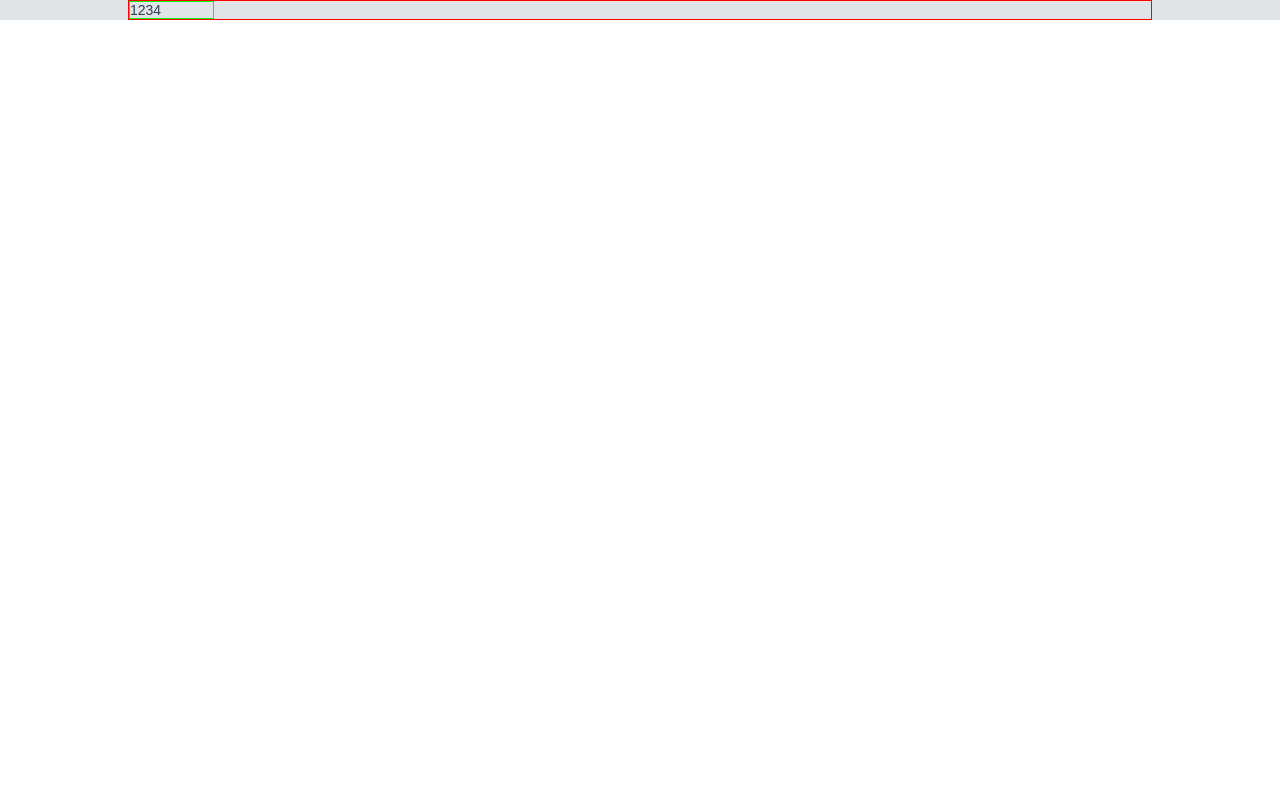
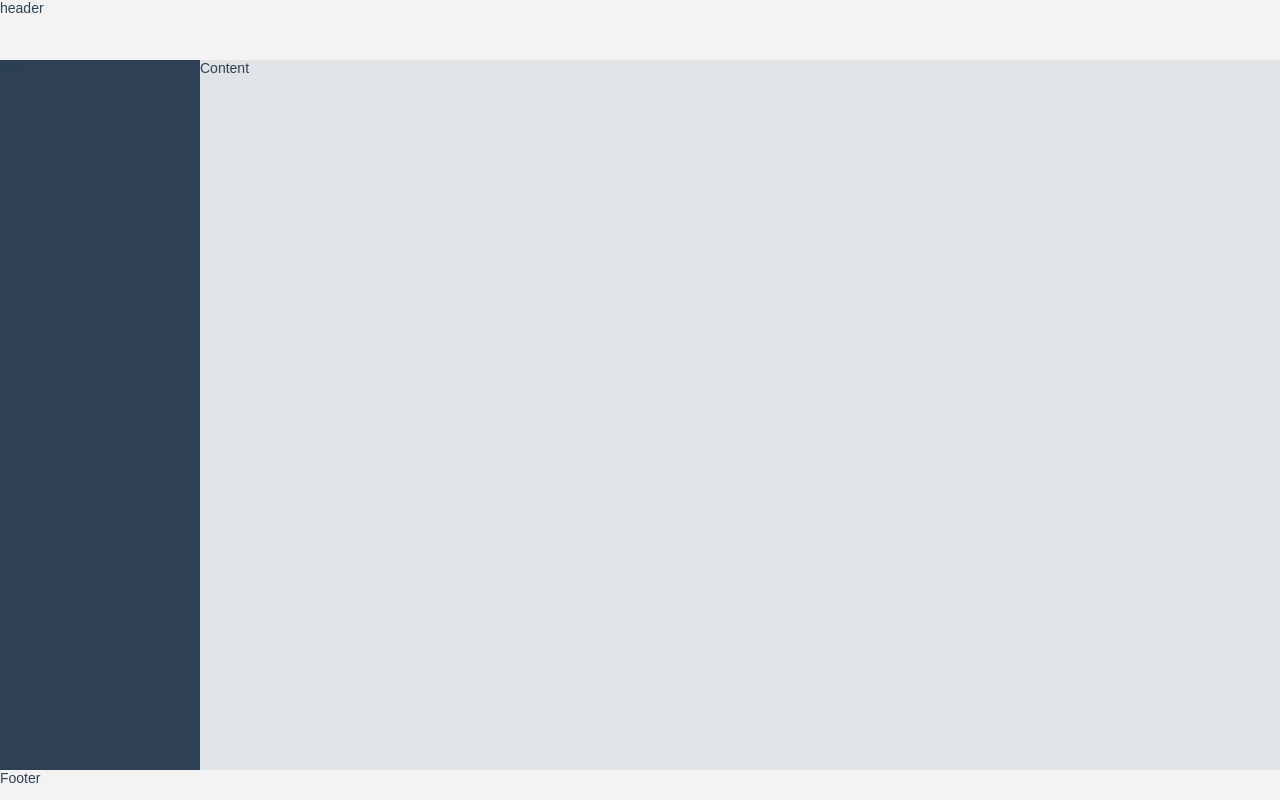
Before and after one commit to BlueStoneQ/BBQ, a React (Create React App) app in the folder thoughtworks-homework/cruise/: page / in a window 1280 px wide. Built offline with nearby package versions, Linux system fonts and the light colour scheme.

Commit message:
cruise-component-简易Layout

```diff
--- a/thoughtworks-homework/cruise/src/components/grid/index.css
+++ b/thoughtworks-homework/cruise/src/components/grid/index.css
@@ -2,10 +2,10 @@
 /* Row */
 .row-wrap {
   width: 100%;
-  border: 1px solid #f00;
+  /* border: 1px solid #f00; */
 }
 /* Col */
 .col-wrap {
   display: inline-block;
-  border: 1px solid #0f0;
+  /* border: 1px solid #0f0; */
 }
--- a/thoughtworks-homework/cruise/src/components/index.js
+++ b/thoughtworks-homework/cruise/src/components/index.js
@@ -1,3 +1,4 @@
 export { Row, Col } from  './grid';
 export { default as Menu } from './menu';
 export { default as Page } from './page';
+export { default as Layout } from './layout';
--- /dev/null
+++ b/thoughtworks-homework/cruise/src/components/layout/index.css
@@ -0,0 +1,36 @@
+/* components - Layout */
+/* Header */
+/* Header wrap */
+.header-wrap {
+  width: 100%;
+  height: 60px;
+  background:#F3F3F3;
+}
+/* Sider */
+.sider-wrap {
+  /* display: inline-block; */
+  float: left;
+  width: 200px;
+  height: calc(100vh - 90px);
+  background:#2D4054;
+}
+/* Content */
+.content-wrap {
+  /* display: inline-block; */
+  float: right;
+  width: calc(100vw - 200px);
+  height: calc(100vh - 90px);
+  background:#E1E4E6;
+}
+/* Footer */
+.footer-wrap {
+  clear: both;
+  width: 100%;
+  height: 30px;
+  background: #F3F3F3;
+}
+/* Layout */
+.layout-wrap {
+  width: 100%;
+  clear: both;
+}
--- /dev/null
+++ b/thoughtworks-homework/cruise/src/components/layout/index.jsx
@@ -0,0 +1,126 @@
+/**
+ * components-Layout
+ * 1- 包括：Header + Content + Sider + Footer
+ * 2- 响应式：xl>=1200px lg>=1024px md>=768 md<=768; 主要是sider的隐藏与展开
+ */
+import React, { Component } from 'react';
+import './index.css';
+
+/**
+ * 公共常量- Sider的width
+ */
+// const SIDER_WIDTH = '100px';
+
+/**
+ * Layout - Header
+ */
+class Header extends Component {
+  render() {
+    const { style } = this.props;
+    return (
+      <div
+        className='header-wrap'
+        style={{...style}}
+      >
+        { this.props.children }
+      </div>
+    );
+  }
+}
+
+/**
+ * Layout - Content
+ */
+class Content extends Component {
+  render() {
+    const { style } = this.props;
+    return (
+      <div
+        className='content-wrap'
+        style={{...style}}
+      >
+        { this.props.children }
+      </div>
+    );
+  }
+}
+
+/**
+ * Layout - Sider
+ */
+class Sider extends Component {
+  render() {
+    const { style } = this.props;
+    return (
+      <div
+        className='sider-wrap'
+        style={{...style}}
+      >
+        { this.props.children }
+      </div>
+    );
+  }
+}
+
+/**
+ * Layout - Footer
+ */
+class Footer extends Component {
+  render() {
+    const { style } = this.props;
+    return (
+      <div
+        className='footer-wrap'
+        style={{...style}}
+      >
+        { this.props.children }
+      </div>
+    );
+  }
+}
+
+/**
+ * Layout
+ */
+class Layout extends Component {
+  constructor (props) {
+    super(props);
+    this.state = {
+      siderWidth: 0 // Sider的宽度 - 参与content的width的运算
+    }
+  }
+  render() {
+    console.log('【Layout props.children】: ', this.props.children);
+    const { style } = this.props;
+    return (
+      <div
+        className='layout-wrap'
+        style={{...style}}
+      >
+        { React.Children.map(this.props.children, function(child, i) {
+            // 在这里我们对各种情况进行判断渲染
+            // 只有content 而没有sider
+            // 有sider + content
+            // if (child.type.name === 'Sider') {
+            //   this.setState({
+            //     siderWidth: SIDER_WIDTH
+            //   });
+            // }
+            // if (child.type.name === 'Content') {
+            //   child.props.width = `calc(100vm - ${this.state.siderWidth})`
+            // }
+            // 没有content的情况抛出异常
+            console.log('child: ', child);
+            return child;
+        }) }
+      </div>
+    );
+  }
+}
+
+Layout.Header = Header;
+Layout.Content = Content;
+Layout.Sider = Sider;
+Layout.Footer = Footer;
+
+export default Layout;
--- a/thoughtworks-homework/cruise/src/components/menu/index.css
+++ b/thoughtworks-homework/cruise/src/components/menu/index.css
@@ -0,0 +1,9 @@
+/* components - Menu */
+/* Menu wrap */
+.menu-wrap {
+  display: inline-block;
+  /* width: 100px; */
+  /* height: 100%; */
+  border: 1px solid #00f;
+}
+/* Item wrap */
--- a/thoughtworks-homework/cruise/src/components/menu/index.jsx
+++ b/thoughtworks-homework/cruise/src/components/menu/index.jsx
@@ -1,18 +1,18 @@
 /**
  * components-Menu
- * 1- 栅格组件：24等分
- * 2- 响应式：xl>=1200px lg>=1024px md>=768 md<=768
+ * 1- 根据props.data + Item 遍历渲染整个菜单
+ * 2- 菜单须有折叠功能 - 在响应式的情况下 进行折叠
  */
 import React, { Component } from 'react';
 import './index.css';
 
 /**
- * Grid - Row
+ * Menu - Item
  */
 class Item extends Component {
   render() {
     return (
-      <div className='row-wrap'>
+      <div className='item-wrap'>
         { this.props.children }
       </div>
     );
@@ -20,15 +20,14 @@ class Item extends Component {
 }
 
 /**
- * Grid - Col
+ * Menu
  */
 class Menu extends Component {
   render() {
     const { span } = this.props
-    console.log('span: ', span);
     return (
       <div
-        className='col-wrap'
+        className='menu-wrap'
         style={{
           width: (span * 100 / 24) + '%' // 百分比 - 栅格系统 24等分
         }}
--- a/thoughtworks-homework/cruise/src/components/page/index.css
+++ b/thoughtworks-homework/cruise/src/components/page/index.css
@@ -1,8 +1,6 @@
 /* components - Page */
 /* wrap */
 .page-wrap {
-  box-sizing: border-box;
-  -moz-box-sizing:border-box; /* Firefox */
   width: 100%;
   height: 100%;
   padding: 0 10%;
--- a/thoughtworks-homework/cruise/src/components/page/index.jsx
+++ b/thoughtworks-homework/cruise/src/components/page/index.jsx
@@ -7,7 +7,7 @@ import React, { Component } from 'react';
 import './index.css';
 
 /**
- * Grid - Col
+ * Page
  */
 class Page extends Component {
   render() {
--- a/thoughtworks-homework/cruise/src/views/cruise/index.jsx
+++ b/thoughtworks-homework/cruise/src/views/cruise/index.jsx
@@ -5,20 +5,23 @@ import React, { Component } from 'react';
 import {
   Page,
   Row,
-  Col
+  Col,
+  Menu,
+  Layout
 } from '../../components'
 import './index.css';
+
+const { Header, Content, Sider, Footer } = Layout;
 
 class Cruise extends Component {
   render() {
     return (
-      <Page>
-        <Row>
-          <Col span={2}>
-              1234
-          </Col>
-        </Row>
-      </Page>
+      <Layout>
+        <Header>header</Header>
+        <Sider>Sider</Sider>
+        <Content width='120px'>Content</Content>
+        <Footer>Footer</Footer>
+      </Layout>
     );
   }
 }
```
